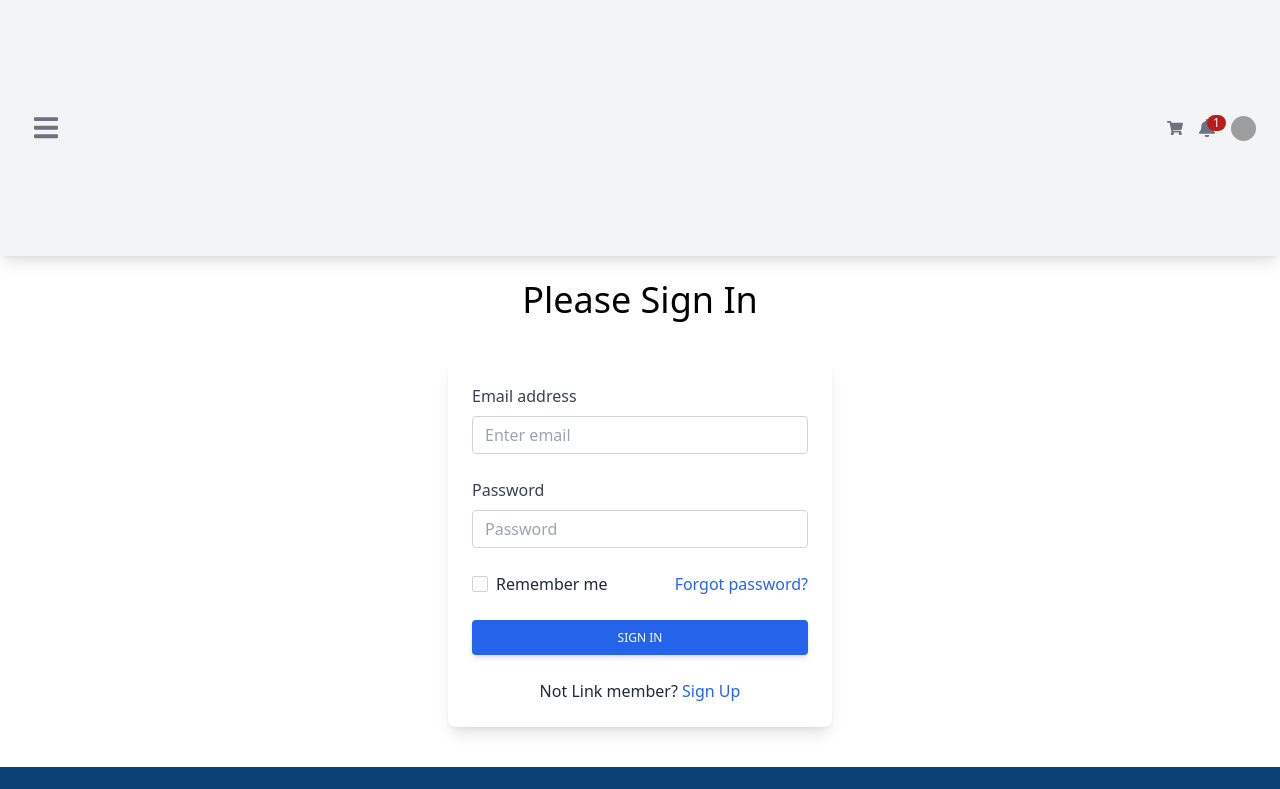
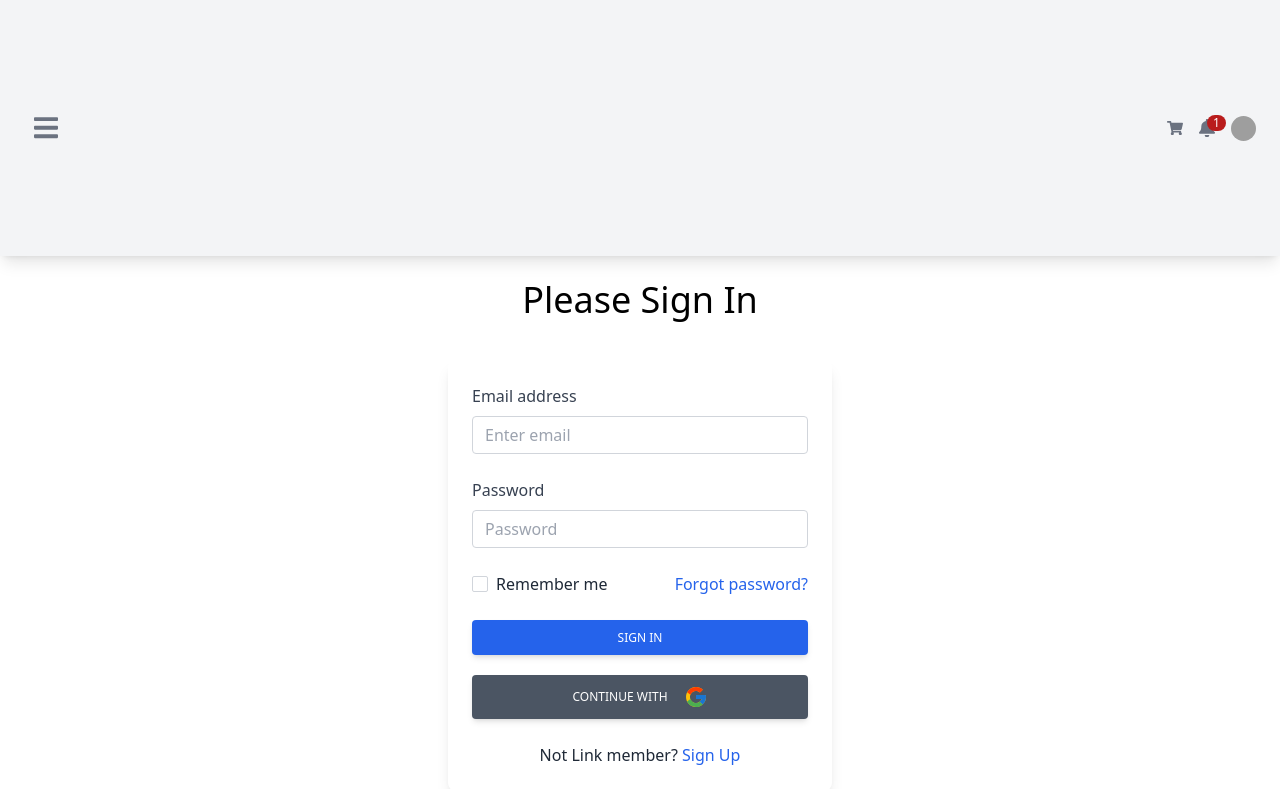
Before and after one commit to raselmahmud-coder/Independent-service-provider, a React (Create React App) app: page /sign_in in a window 1280 px wide. Shown: the top 789 px of the page. Built offline with nearby package versions, Linux system fonts and the light colour scheme; no server answers; grey boxes are pictures that could not be loaded; what tw-elements would draw is missing.

Commit message:
google auth added

```diff
--- a/src/components/Pages/RequiredAuth/RequiredAuth.js
+++ b/src/components/Pages/RequiredAuth/RequiredAuth.js
@@ -4,17 +4,17 @@ import { useAuthState } from "react-firebase-hooks/auth";
 import auth from "../../../Firebase-init";
 import toast from "react-hot-toast";
 const RequiredAuth = ({ children }) => {
-  const [user, loading, error] = useAuthState(auth);
+    const [user, loading, error] = useAuthState(auth);
   const location = useLocation();
   if (!user) {
     return <Navigate to="/sign_in" state={{ from: location }} replace />;
   }
-  if (loading) {
+  /* if (loading) {
     return toast.loading("Waiting...");
   }
   if (error) {
     return toast.error("This is an error!");
-  }
+  } */
   return children;
 };
 
--- a/src/components/Pages/SignIn/SignIn.js
+++ b/src/components/Pages/SignIn/SignIn.js
@@ -1,7 +1,9 @@
-import React, { useState } from "react";
-import { useAuthState } from "react-firebase-hooks/auth";
+import React, { useEffect, useState } from "react";
+import { useAuthState, useSignInWithGoogle } from "react-firebase-hooks/auth";
 import { Link, useLocation, useNavigate } from "react-router-dom";
 import auth from "../../../Firebase-init";
+import { FcGoogle } from "react-icons/fc";
+import toast from "react-hot-toast";
 
 const SignIn = () => {
   const navigate = useNavigate();
@@ -12,28 +14,44 @@ const SignIn = () => {
     emailError: "",
     passwordError: "",
   });
-  // const [user, loading, error] = useAuthState(auth);
-  console.log(userInfo.email);
-  console.log(userInfo.password);
+  const [signInWithGoogle, user, loading, error] = useSignInWithGoogle(auth);
+  const [authUser, authLoading, authError] = useAuthState(auth);
   const from = location.state?.from?.pathname || "/";
-  const handleSignIn = () => {
+  const handleGoogleSignIn = () => {
+    signInWithGoogle();
+  };
+  if (user) {
     navigate(from, { replace: true });
-  };
+    toast.success("successfully logged in", {
+      id: "done_google",
+    });
+  }
+  if (error) {
+    return toast.error("error happened", {
+      id: "error",
+    });
+  }
+
   const handleEmail = (e) => {
+    // will do validation later
     if (e.target.value) {
       setUserInfo({ ...userInfo, email: e.target.value });
     }
   };
   const handlePassword = (e) => {
+    // will do validation later
     if (e.target.value) {
       setUserInfo({ ...userInfo, password: e.target.value });
     }
+  };
+  const handleForm = (e) => {
+    e.preventDefault();
   };
   return (
     <>
       <h1 className="mt-6 text-center text-4xl">Please Sign In</h1>
       <div className="mx-auto xl:my-10 sm:my-5 p-6 rounded-lg shadow-lg bg-white max-w-sm">
-        <form>
+        <form onSubmit={handleForm}>
           <div className="form-group mb-6">
             <label
               htmlFor="exampleInputEmail2"
@@ -133,9 +151,40 @@ const SignIn = () => {
             transition
             duration-150
             ease-in-out"
-            onClick={handleSignIn}
+            // onClick={handleEmailSignIn}
           >
             Sign in
+          </button>
+          <button
+            type="submit"
+            className="
+            mt-5
+            w-full
+            px-6
+            py-2.5
+            bg-gray-600
+            text-white
+            font-medium
+            text-xs
+            uppercase
+            rounded
+            shadow-md
+            hover:bg-blue-700 hover:shadow-lg
+            focus:bg-blue-700 focus:shadow-lg focus:outline-none focus:ring-0
+            active:bg-blue-800 active:shadow-lg
+            transition
+            duration-150
+            ease-in-out"
+            onClick={handleGoogleSignIn}
+          >
+            {loading ? (
+              <p className="text-3xl">Loading...</p>
+            ) : (
+              <span className="flex items-center justify-center">
+                Continue With
+                <FcGoogle className="ml-4 text-2xl" />
+              </span>
+            )}
           </button>
           <p className="text-gray-800 mt-6 text-center">
             Not Link member?{" "}
--- a/src/components/Shared/Navbar/Navbar.js
+++ b/src/components/Shared/Navbar/Navbar.js
@@ -1,8 +1,14 @@
+import { signOut } from "firebase/auth";
 import React from "react";
+import { useAuthState } from "react-firebase-hooks/auth";
 import { Link } from "react-router-dom";
-import Header from "../../Pages/Home/Header/Header";
+import auth from "../../../Firebase-init";
 
 const Navbar = () => {
+  const [user, loading, error] = useAuthState(auth);
+  const handleSignOut = () => {
+    signOut(auth);
+  };
   return (
     <>
       <nav
@@ -71,7 +77,7 @@ const Navbar = () => {
         lg:mt-0
         mr-1
       "
-              to={''}
+              to={""}
             >
               <h1 className="text-bold">HOPKINS COACH</h1>
             </Link>
@@ -79,7 +85,7 @@ const Navbar = () => {
               <li className="nav-item p-2">
                 <Link
                   className="nav-link text-gray-500 hover:text-gray-700 focus:text-gray-700 p-0"
-                  to={''}
+                  to={""}
                 >
                   Home
                 </Link>
@@ -87,7 +93,7 @@ const Navbar = () => {
               <li className="nav-item p-2">
                 <Link
                   className="nav-link text-gray-500 hover:text-gray-700 focus:text-gray-700 p-0"
-                  to={'/blog'}
+                  to={"/blog"}
                 >
                   Blog
                 </Link>
@@ -95,7 +101,7 @@ const Navbar = () => {
               <li className="nav-item p-2">
                 <Link
                   className="nav-link text-gray-500 hover:text-gray-700 focus:text-gray-700 p-0"
-                  to={'/about'}
+                  to={"/about"}
                 >
                   About
                 </Link>
@@ -103,7 +109,7 @@ const Navbar = () => {
               <li className="nav-item p-2">
                 <Link
                   className="nav-link text-gray-500 hover:text-gray-700 focus:text-gray-700 p-0"
-                  to={'/checkout'}
+                  to={"/checkout"}
                 >
                   Checkout
                 </Link>
@@ -111,9 +117,13 @@ const Navbar = () => {
               <li className="nav-item p-2">
                 <Link
                   className="nav-link text-gray-500 hover:text-gray-700 focus:text-gray-700 p-0"
-                  to={'/sign_in'}
+                  to={"/sign_in"}
                 >
-                  Sign In
+                  {user ? (
+                    <button onClick={handleSignOut}>Sign Out</button>
+                  ) : (
+                    "Sign In"
+                  )}
                 </Link>
               </li>
             </ul>
@@ -122,7 +132,7 @@ const Navbar = () => {
           <div className="flex items-center relative">
             <Link
               className="text-gray-500 hover:text-gray-700 focus:text-gray-700 mr-4"
-              to={'/'}
+              to={"/"}
             >
               <svg
                 aria-hidden="true"
@@ -151,7 +161,7 @@ const Navbar = () => {
           hidden-arrow
           flex items-center
         "
-                to={''}
+                to={""}
                 id="dropdownMenuButton1"
                 role="button"
                 data-bs-toggle="dropdown"
@@ -216,7 +226,7 @@ const Navbar = () => {
           text-gray-700
           hover:bg-gray-100
         "
-                    to={'/'}
+                    to={"/"}
                   >
                     Action
                   </Link>
@@ -236,7 +246,7 @@ const Navbar = () => {
           text-gray-700
           hover:bg-gray-100
         "
-                    to={''}
+                    to={""}
                   >
                     Another action
                   </Link>
@@ -256,7 +266,7 @@ const Navbar = () => {
           text-gray-700
           hover:bg-gray-100
         "
-                    to={'/'}
+                    to={"/"}
                   >
                     Something else here
                   </Link>
@@ -266,7 +276,7 @@ const Navbar = () => {
             <div className="dropdown relative">
               <Link
                 className="dropdown-toggle flex items-center hidden-arrow"
-                to={''}
+                to={""}
                 id="dropdownMenuButton2"
                 role="button"
                 data-bs-toggle="dropdown"
@@ -320,7 +330,7 @@ const Navbar = () => {
         text-gray-700
         hover:bg-gray-100
       "
-                    to={'/'}
+                    to={"/"}
                   >
                     Action
                   </Link>
@@ -340,7 +350,7 @@ const Navbar = () => {
         text-gray-700
         hover:bg-gray-100
       "
-                    to={'/'}
+                    to={"/"}
                   >
                     Another action
                   </Link>
@@ -360,7 +370,7 @@ const Navbar = () => {
         text-gray-700
         hover:bg-gray-100
       "
-                    to={'/'}
+                    to={"/"}
                   >
                     Something else here
                   </Link>
```
